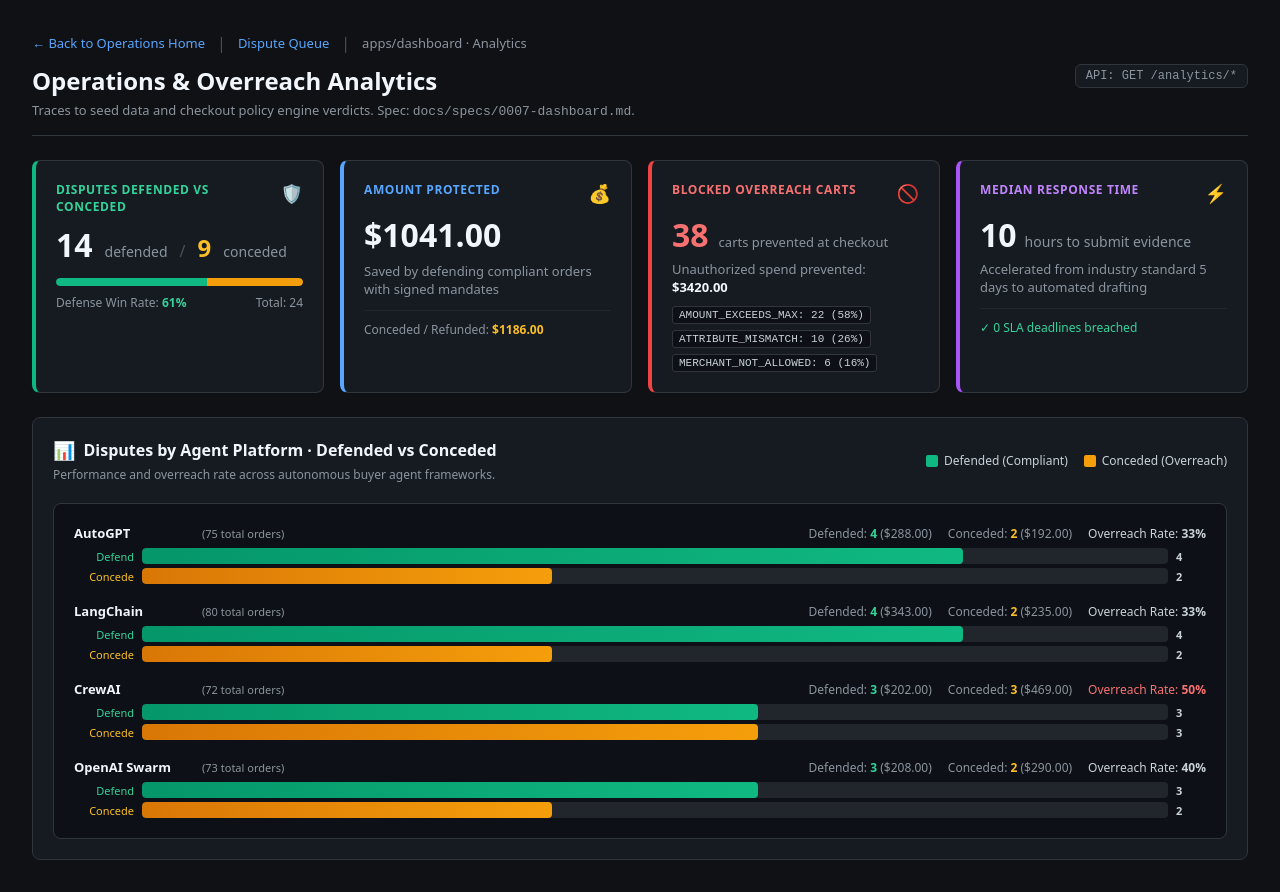
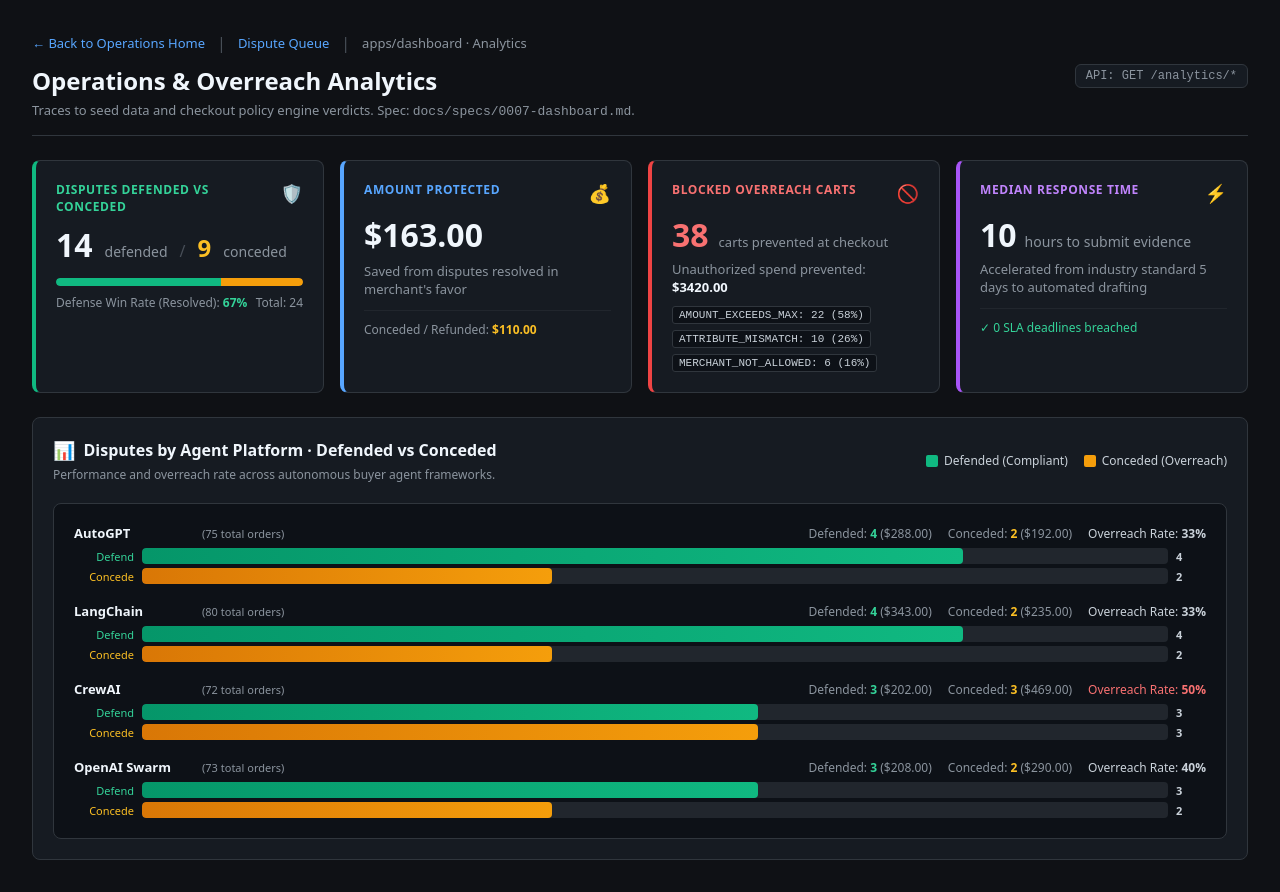
Before and after one commit to harshkumarsingh12/proof-of-intent, a Next.js app in the folder apps/dashboard/: page /analytics in a window 1280 px wide. Built offline with nearby package versions, Linux system fonts and the light colour scheme; no server answers.

Commit message:
calculate defense win rate and amount protected from resolved dispute outcomes

```diff
--- a/apps/dashboard/app/analytics/AnalyticsView.tsx
+++ b/apps/dashboard/app/analytics/AnalyticsView.tsx
@@ -95,7 +95,7 @@ export function AnalyticsView({ initialData }: { initialData?: AnalyticsSummary
           </div>
 
           <div style={{ display: "flex", justifyContent: "space-between", marginTop: 8, fontSize: 12, color: "#8b949e" }}>
-            <span>Defense Win Rate: <strong style={{ color: "#34d399" }}>{data.disputes.defenseRate}%</strong></span>
+            <span>Defense Win Rate (Resolved): <strong style={{ color: "#34d399" }}>{data.disputes.defenseRate}%</strong></span>
             <span>Total: {data.disputes.total}</span>
           </div>
         </div>
@@ -112,7 +112,7 @@ export function AnalyticsView({ initialData }: { initialData?: AnalyticsSummary
           </div>
 
           <div style={{ fontSize: 13, color: "#8b949e", marginTop: 6 }}>
-            Saved by defending compliant orders with signed mandates
+            Saved from disputes resolved in merchant's favor
           </div>
 
           <div style={{ marginTop: 12, paddingTop: 10, borderTop: "1px solid #21262d", fontSize: 12, color: "#8b949e" }}>
--- a/apps/dashboard/src/analytics-data.ts
+++ b/apps/dashboard/src/analytics-data.ts
@@ -96,10 +96,17 @@ export function computeAnalyticsSummary(
   const conceded = disputes.filter((d) => d.decision === "concede");
   const standard = disputes.filter((d) => d.decision === "standard");
 
-  const defendedCents = defended.reduce((sum, d) => sum + d.amount.value, 0);
-  const concededCents = conceded.reduce((sum, d) => sum + d.amount.value, 0);
+  // Actual dispute outcomes from resolved disputes (excluding unresolved/active disputes)
+  const resolved = disputes.filter((d) => d.status === "RESOLVED");
+  const resolvedWins = resolved.filter((d) => d.decision === "defend");
+  const resolvedLosses = resolved.filter((d) => d.decision === "concede");
 
-  const defenseRate = total > 0 ? Math.round((defended.length / (defended.length + conceded.length || 1)) * 100) : 0;
+  const defenseRate = resolved.length > 0
+    ? Math.round((resolvedWins.length / resolved.length) * 100)
+    : 0;
+
+  const actualProtectedCents = resolvedWins.reduce((sum, d) => sum + d.amount.value, 0);
+  const actualConcededCents = resolvedLosses.reduce((sum, d) => sum + d.amount.value, 0);
 
   // Platform breakdown across four platforms from seed data
   const platforms = ["AutoGPT", "LangChain", "CrewAI", "OpenAI Swarm"];
@@ -139,8 +146,8 @@ export function computeAnalyticsSummary(
       defenseRate,
     },
     amountProtected: {
-      defendedTotal: { value: defendedCents, currency: "USD" },
-      concededTotal: { value: concededCents, currency: "USD" },
+      defendedTotal: { value: actualProtectedCents, currency: "USD" },
+      concededTotal: { value: actualConcededCents, currency: "USD" },
     },
     blockedOverreachCarts,
     performance,
```
Also changed, not shown: 1 other file (tests, documents, lock files or other folders).
